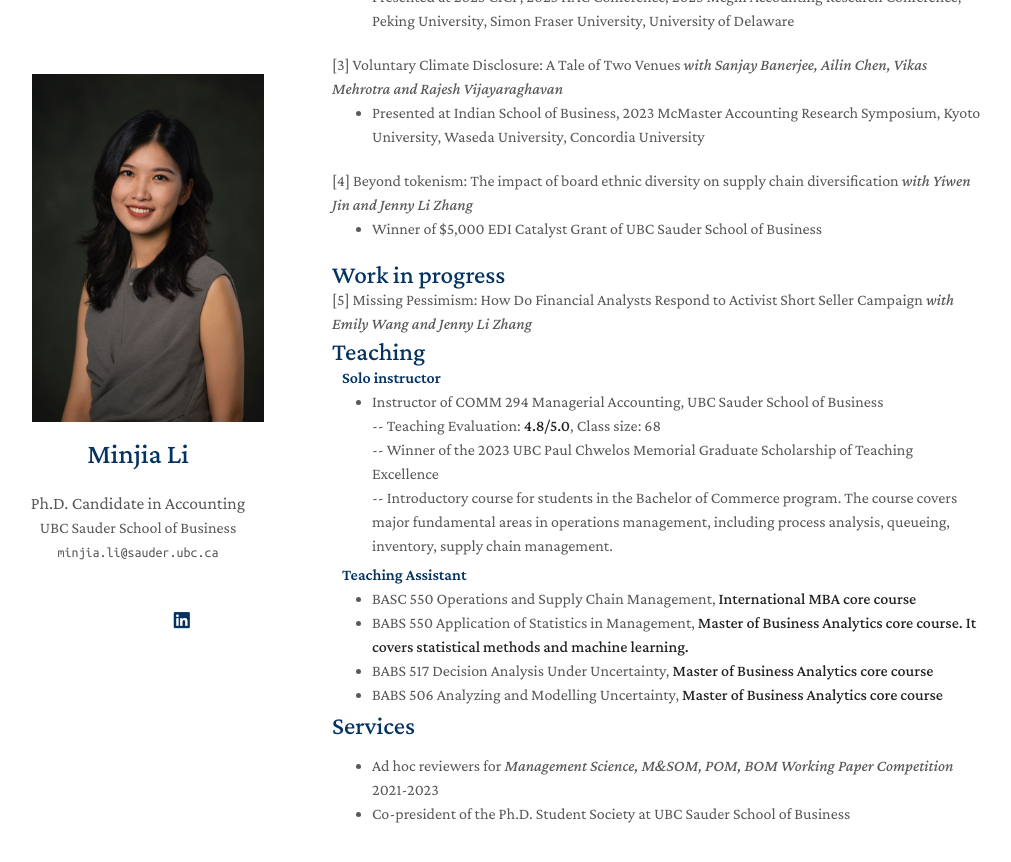
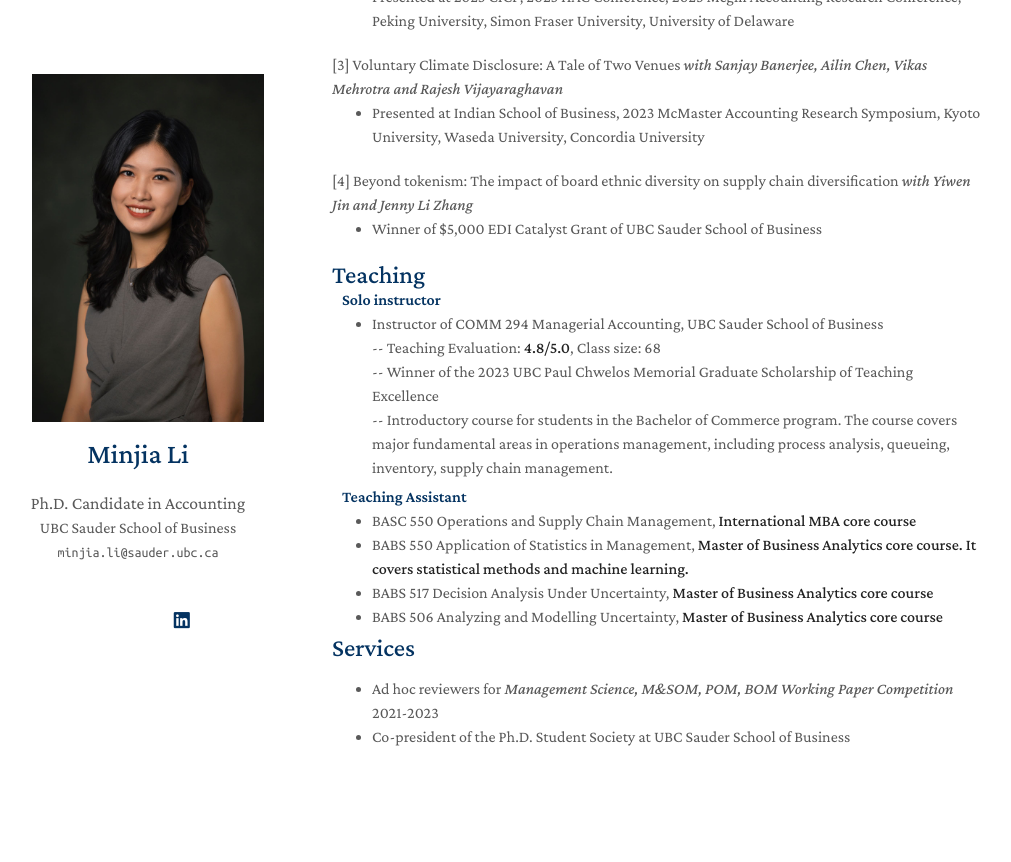
Before and after one commit to zeyang1225/zeyang1225.github.io, a Jekyll site: the page built from index.md, in a window 1280 px wide and 900 px high, scrolled down 835 px. Shown: the top 862 px of the window, without its empty margins (138-1149 px from the left). Built offline with Jekyll 4.4.1, drawn with Linux system fonts in a browser that asks for light colours; nearby versions of some CDN libraries; a style sheet for code colours, icons or effects is not loaded; our own code applies the rules of GitHub Pages for plain Markdown files; after the commit the page ends 1663 px from its top, so only the background shows below that.

Commit message:
Update papers.md

```diff
--- a/_includes/papers.md
+++ b/_includes/papers.md
@@ -35,9 +35,3 @@ Mehrotra and Rajesh Vijayaraghavan </em> </div>
      <li>  Winner of $5,000 EDI Catalyst Grant of UBC Sauder School of Business</li>
   </ul>
 </div>
-
-
-
-<h2 id="publications" style="margin: 2px 0px 0px;">Work in progress</h2>
-
-  <div class="title"> [5] Missing Pessimism: How Do Financial Analysts Respond to Activist Short Seller Campaign <em> with Emily Wang and Jenny Li Zhang </em></div>
```
